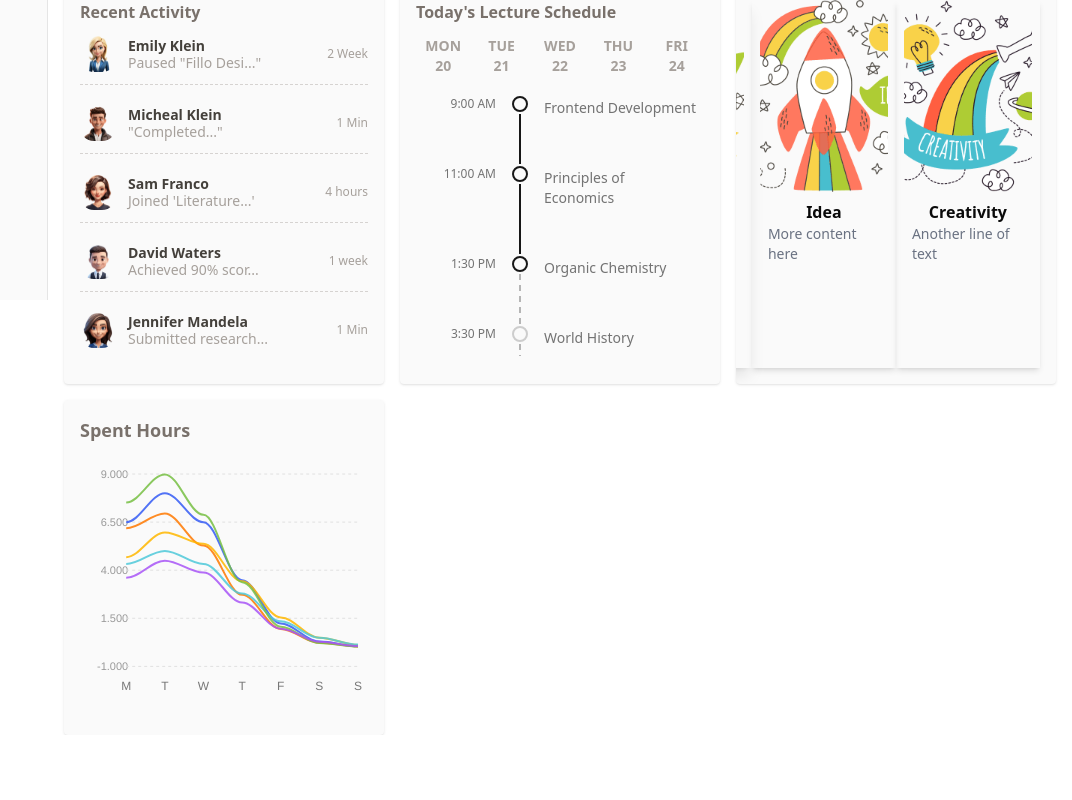
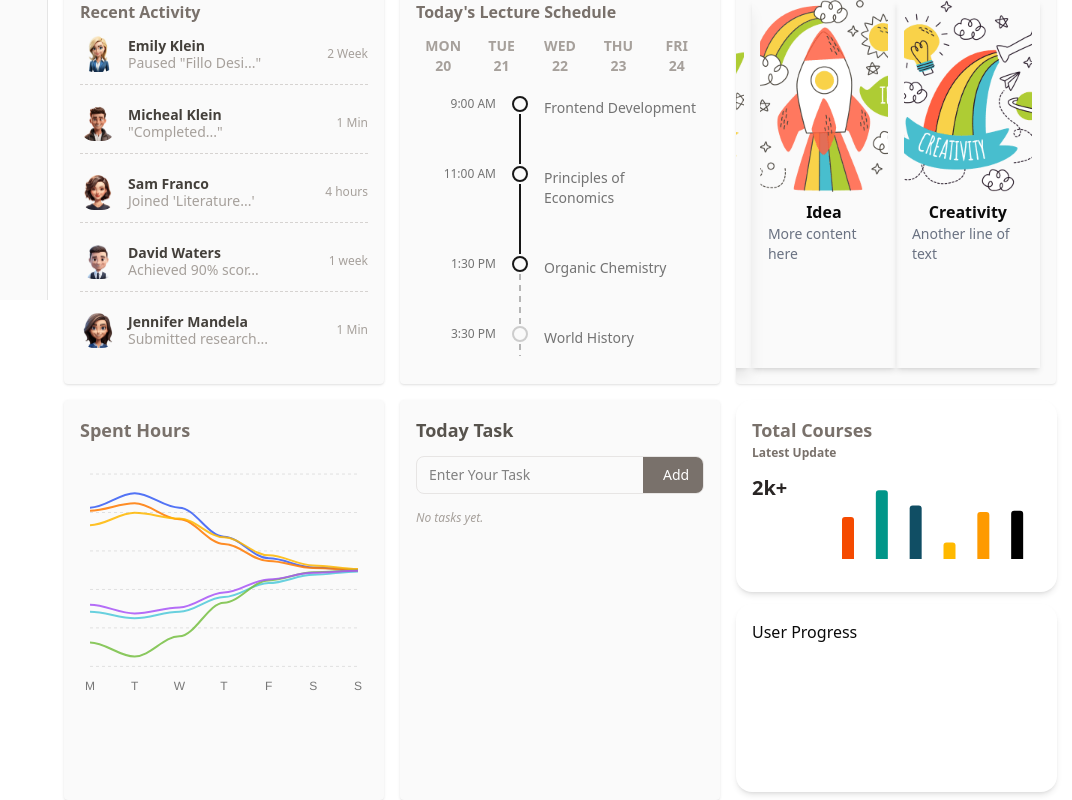
Before and after one commit to VestalAvenue/ra-admin, a React (Vite) app: page /education in a window 1280 px wide. Shown: the part 500-1300 px from the top of the page, without its empty margins (208-1280 px from the left). Before the commit the page ends 1235 px from the top, so only its background shows below. Built offline with nearby package versions, Linux system fonts and the light colour scheme.

Commit message:
30.08.2025 stable

```diff
--- a/src/components/Charts/MultiSplineChart.jsx
+++ b/src/components/Charts/MultiSplineChart.jsx
@@ -12,15 +12,22 @@ function gaussian(mu, sigma, xs, scale=1) {
 export default function MultiSplineChart({ options: overrideOptions = {} }) {
     const categories = ["M", "T", "W", "T", "F", "S", "S"];
     const xIdx = [0, 1, 2, 3, 4, 5, 6];
-const base = 0;
-const seriesData = [
-    gaussian(1.0, 1.55, xIdx, 8).map(v => v - base),
-    gaussian(0.8, 1.60, xIdx, 7).map(v => v - base),
-    gaussian(1.2, 1.70, xIdx, 6).map(v => v - base),
-    gaussian(1.0, 1.85, xIdx, 5).map(v => v - base),
-    gaussian(0.9, 1.50, xIdx, 9).map(v => v - base),
-    gaussian(1.1, 1.65, xIdx, 4.5).map(v => v - base),
+    const maxY = 9; // symmetric y-axis
+
+    // Top series (positive, above center)
+    const topSeries = [
+        gaussian(1.0, 1.55, xIdx, 8),
+        gaussian(0.8, 1.60, xIdx, 7),
+        gaussian(1.2, 1.70, xIdx, 6),
     ];
+    // Bottom series (positive, but plotted below center)
+    const bottomSeries = [
+        gaussian(1.0, 1.85, xIdx, 5).map(v => -v),
+        gaussian(0.9, 1.50, xIdx, 9).map(v => -v),
+        gaussian(1.1, 1.65, xIdx, 4.5).map(v => -v),
+    ];
+
+    const seriesData = [...topSeries, ...bottomSeries];
 
     const colors = ["#365CF5","#FF7A00","#FFB800","#4FC9DA","#77C043","#A855F7"];
 
@@ -46,8 +53,8 @@ const seriesData = [
             labels: { style: { colors: "#777" } }
         },
         yaxis: {
-      min: -1,
-      max: 9,
+            min: -maxY,
+            max: maxY,
             tickAmount: 4,
             labels: { style: { colors: "#999" } }
         },
@@ -63,7 +70,6 @@ const seriesData = [
         },
     };
 
-  // merge default options with overrides from props
     const mergedOptions = {
         ...defaultOptions,
         ...overrideOptions,
--- /dev/null
+++ b/src/components/Charts/Totalcoursechart.jsx
@@ -0,0 +1,63 @@
+"use client"
+
+import { TrendingUp } from "lucide-react"
+import { Bar, BarChart, CartesianGrid, XAxis, ResponsiveContainer ,Cell ,YAxis} from "recharts"
+import { ChartContainer, ChartTooltip, ChartTooltipContent } from "@/components/ui/chart"
+
+const chartData = [
+	{ month: "", desktop: 186 },
+	{ month: "", desktop: 305 },
+	{ month: "", desktop: 237 },
+	{ month: "", desktop: 73 },
+	{ month: "", desktop: 209 },
+	{ month: "", desktop: 214 },
+]
+
+const chartConfig = {
+	desktop: { label: "Total Courses:", color: "var(--chart-1)" },
+}
+import {cn} from '@/lib/utils'
+
+export function Totalcoursechart({ className = "", ...props }) {
+	return (
+		<div className={cn("pl-10 " ,{className})} {...props}>
+			<ChartContainer config={chartConfig} className="w-full h-[120px]">
+				<ResponsiveContainer width="100%" height="100%">
+					<BarChart data={chartData} accessibilityLayer>
+						<CartesianGrid vertical={false} horizontal = {false} />
+						<XAxis
+							dataKey="month"
+							tickLine={false}
+							tickMargin={8}
+							axisLine={false}
+							tickFormatter={(v) => v.slice(0, 3)
+                            }
+						/>
+                         <YAxis hide domain={[0, "dataMax + 50"]} />
+						<ChartTooltip
+							cursor={false}
+							content={<ChartTooltipContent hideLabel />}
+						/>
+						<Bar dataKey="desktop" fill="var(--color-desktop)" radius={[3,3,0,0]} barSize = {12}  >
+                            {chartData.map((entry, index) => (
+                            <Cell
+                            key={`cell-${index}`}
+                            fill={
+                                [
+                                "var(--chart-1)",
+                                "var(--chart-2)",
+                                "var(--chart-3)",
+                                "var(--chart-4)",
+                                "var(--chart-5)",
+                                "var(--chart-6)",
+                                ][index % 6] // cycle through colors
+                            }
+                            />
+                        ))}
+                            </Bar>
+					</BarChart>
+				</ResponsiveContainer>
+			</ChartContainer>
+		</div>
+	)
+}
--- a/src/components/Spenthours.jsx
+++ b/src/components/Spenthours.jsx
@@ -2,18 +2,45 @@ import React from 'react'
 import {cn} from '@/lib/utils'
 import MultiSplineChart from './Charts/MultiSplineChart'
 import DataLabels from './../../node_modules/apexcharts/src/modules/DataLabels';
+import { X } from 'lucide-react';
 
 const Spenthours = ({className ="", ...props}) => {
 return (
     <div className={cn("shadow-md", className)} {...props}>
         <h1 className="text-lg font-semibold text-stone-500">Spent Hours</h1>
         <MultiSplineChart
-           options={{
-                tooltip: { enabled: true , onDatasetHover : {highlightDataSeries: true} },
+            options={{
+                tooltip: { enabled: false },
                 dataLabels: { enabled: false },
-                markers: { hover: { size: 0 } }
+                markers: { hover: { size: 0 } },
+                yaxis: {
+                min: -10,   // forces chart downwards
+                max: 10,    // forces chart upwards
+                tickAmount: 5,
+                labels: { show : false },
+                axisBorder: { show: false, color: "#555" },
+                annotations : {
+                    points : [
+                        {
+                        x: 7,   // must match one category on x-axis
+                        y: 0,     // exact y-value to place dot at
+                        marker: {
+                            size: 8,
+                            fillColor: "#FF4560",
+                            strokeColor: "#fff",
+                            strokeWidth: 2
+                        },
+                        label: {
+                            text: "Intersection",
+                            style: { color: "#fff", background: "#FF4560" }
+                        }
+                        }
+                    ]
+                }
+                }
             }}
-        />
+            />
+
     </div>
 )
 }
--- /dev/null
+++ b/src/components/Todolist.jsx
@@ -0,0 +1,122 @@
+import React, { useState, useRef } from "react"
+import { Pencil, Trash2, Check, X } from "lucide-react"
+import { cn } from "@/lib/utils"
+
+export default function Todolist({ className = "" }) {
+  const [items, setItems] = useState([])
+  const [text, setText] = useState("")
+  const [editingId, setEditingId] = useState(null)
+  const editRef = useRef(null)
+
+  const addItem = () => {
+    const v = text.trim()
+    if (!v) return
+    setItems(prev => [...prev, { id: Date.now(), text: v }])
+    setText("")
+  }
+
+  const startEdit = (id) => {
+    setEditingId(id)
+    // slight delay to ensure input mounts
+    setTimeout(() => editRef.current?.focus(), 0)
+  }
+
+  const saveEdit = (id, value) => {
+    setItems(prev => prev.map(i => i.id === id ? { ...i, text: value.trim() || i.text } : i))
+    setEditingId(null)
+  }
+
+  const removeItem = (id) => setItems(prev => prev.filter(i => i.id !== id))
+
+  const onKeyAdd = (e) => { if (e.key === "Enter") addItem() }
+
+  return (
+    <div className={cn("rounded-2xl bg-white p-4 shadow-sm flex flex-col h-[30px]", className)}>
+      <h2 className="text-lg font-semibold text-stone-600 mb-3">Today Task</h2>
+
+      {/* Input row */}
+      <div className="flex rounded-md overflow-hidden border border-stone-200 mb-4">
+        <input
+          className="flex-1 px-3 py-2 text-sm outline-none"
+            placeholder="Enter Your Task"
+          value={text}
+          onChange={e => setText(e.target.value)}
+          onKeyDown={onKeyAdd}
+        />
+        <button
+          onClick={addItem}
+          className="px-5 text-sm font-medium bg-stone-500 text-white hover:bg-stone-600 transition"
+        >
+          Add
+        </button>
+      </div>
+
+      {/* Scroll area */}
+      <div className="flex-1 min-h-0 overflow-y-auto overflow-x-auto pr-1">
+        {items.length === 0 && (
+          <p className="text-xs text-stone-400 italic">No tasks yet.</p>
+        )}
+        <ul className="divide-y divide-dashed divide-stone-200">
+          {items.map(item => {
+            const editing = editingId === item.id
+            return (
+              <li key={item.id} className="py-3 flex items-start gap-2">
+                {editing ? (
+                  <input
+                    ref={editRef}
+                    defaultValue={item.text}
+                    onKeyDown={e => {
+                      if (e.key === "Enter") saveEdit(item.id, e.target.value)
+                      if (e.key === "Escape") setEditingId(null)
+                    }}
+                    className="flex-1 bg-transparent border border-stone-300 rounded px-2 py-1 text-sm focus:outline-none focus:border-stone-400"
+                  />
+                ) : (
+                  <p className="flex-1 text-sm text-stone-600">{item.text}</p>
+                )}
+
+                <div className="flex items-center gap-2 text-stone-500">
+                  {editing ? (
+                    <>
+                      <button
+                        onClick={() => saveEdit(item.id, editRef.current.value)}
+                        className="p-1 rounded hover:bg-green-100 text-green-600"
+                        aria-label="Save"
+                      >
+                        <Check size={16} />
+                      </button>
+                      <button
+                        onClick={() => setEditingId(null)}
+                        className="p-1 rounded hover:bg-stone-100 text-stone-500"
+                        aria-label="Cancel"
+                      >
+                        <X size={16} />
+                      </button>
+                    </>
+                  ) : (
+                    <>
+                      <button
+                        onClick={() => startEdit(item.id)}
+                        className="p-1 rounded hover:bg-lime-100 text-lime-600"
+                        aria-label="Edit"
+                      >
+                        <Pencil size={16} />
+                      </button>
+                      <button
+                        onClick={() => removeItem(item.id)}
+                        className="p-1 rounded hover:bg-rose-100 text-rose-600"
+                        aria-label="Delete"
+                      >
+                        <Trash2 size={16} />
+                      </button>
+                    </>
+                  )}
+                </div>
+              </li>
+            )
+          })}
+        </ul>
+      </div>
+    </div>
+  )
+}
--- /dev/null
+++ b/src/components/Totalcourses.jsx
@@ -0,0 +1,18 @@
+import React from 'react'
+import {cn} from "@/lib/utils"
+
+import {Totalcoursechart} from "./Charts/Totalcoursechart"
+const Totalcourses = ({className = "", ...props}) => {
+  return (
+    <div className = {cn("rounded-2xl bg-white p-4 shadow-sm flex flex-col h-72", className)} {...props}>
+      <h1 className ="text-lg font-bold text-stone-500">Total Courses</h1>
+      <p className ="text-[12px] font-semibold text-stone-500 hover:text-stone-400">Latest Update</p>
+      <div className = "flex flex-row flex-1 pt-3">
+        <p className ="text-xl font-bold text-stone-800">2k+</p>
+        <Totalcoursechart className =""/>
+      </div>
+    </div>
+  )
+}
+
+export default Totalcourses
--- /dev/null
+++ b/src/components/Userprogress.jsx
@@ -0,0 +1,11 @@
+import React from 'react'
+import {cn} from "@/lib/utils"
+const Userprogress = ( {className="", ...props}) => {
+  return (
+    <div className = {cn("rounded-2xl bg-white p-4 shadow-sm flex flex-col h-72", className)} {...props}>
+      <h1>User Progress</h1>
+    </div>
+  )
+}
+
+export default Userprogress
--- a/src/components/index.js
+++ b/src/components/index.js
@@ -1,5 +1,6 @@
 export { default as SidebarComponent } from "./SidebarComponent"
 import Recentactivity from './Recentactivity';
+import Todolist from './Todolist';
 
 export {default as Navbar} from "./Navbar"
 export {default as Homepage} from "./Homepage"
@@ -16,3 +17,8 @@ export {default as Recentactivity } from "./Recentactivity"
 export {default as LectureSch } from "./LectureSch"
 export {default as Lectures } from "./Lectures"
 export {default as Spenthours } from "./Spenthours"
+
+export {default as Todolist} from "./Todolist"
+
+export {default as Totalcourses} from "./Totalcourses"
+export {default as Userprogress} from "./Userprogress"
--- a/src/pages/Education.jsx
+++ b/src/pages/Education.jsx
@@ -1,12 +1,12 @@
 import React from 'react'
 import Profile from '@/components/Profile.jsx'
-import { Coursestatus, LectureSch } from '../components'
+import { Coursestatus, LectureSch, Todolist } from '../components'
 import { Courseprogress } from '../components'
 import { Recentactivity} from '@/components'
 import {Lectures} from '@/components'
 import {Spenthours} from '@/components'
-
-
+import {Totalcourses} from '@/components'
+import {Userprogress } from '@/components'
 const Education = () => {
   return (
     <div className="grid grid-cols-1 sm:grid-cols-2 md:grid-cols-2 lg:grid-cols-6 2xl:grid-cols-4 gap-4 ">
@@ -16,8 +16,12 @@ const Education = () => {
     <Recentactivity className="bg-primary-foreground p-4 rounded shadow h-full sm:min-h-0 lg:col-span-2 xl:col-span-2 " />
     <LectureSch className="bg-primary-foreground p-4 rounded shadow h-full lg:h-100 md:h-120  sm:min-h-0 md:col-span-1 lg:col-span-2 " />
     <Lectures className="bg-primary-foreground p-4 rounded shadow h-full sm:min-h-0 sm:col-span-1 md:col-span-1 lg:col-span-2" />
-   <Spenthours className="bg-primary-foreground p-4 rounded shadow h-full sm:min-h-0 sm:col-span-1 md:col-span-1 lg:col-span-2">card 4</Spenthours>
-
+    <Spenthours className="bg-primary-foreground p-4 rounded shadow h-full sm:min-h-0 sm:col-span-1 md:col-span-1 lg:col-span-2 lg:h-100 md:h-90 sm:h-90">card 4</Spenthours>
+    <Todolist className="bg-primary-foreground p-4 rounded shadow h-full sm:min-h-0 sm:col-span-1 md:col-span-1 lg:col-span-2 lg:h-100 md:h-90 sm:h-90" />
+    <div className="grid grid-rows-2  gap-2 lg:col-span-2 lg:h-100 md:h-90 sm:h-90">
+      <Totalcourses className="shadow-md h-48" />
+      <Userprogress className="shadow-md h-47" />
+    </div>
     </div>
 
   )
```
Also changed, not shown: src/components/ui/separator.jsx (line endings or trailing spaces). Lines whose indentation alone changed are shown as unchanged.
